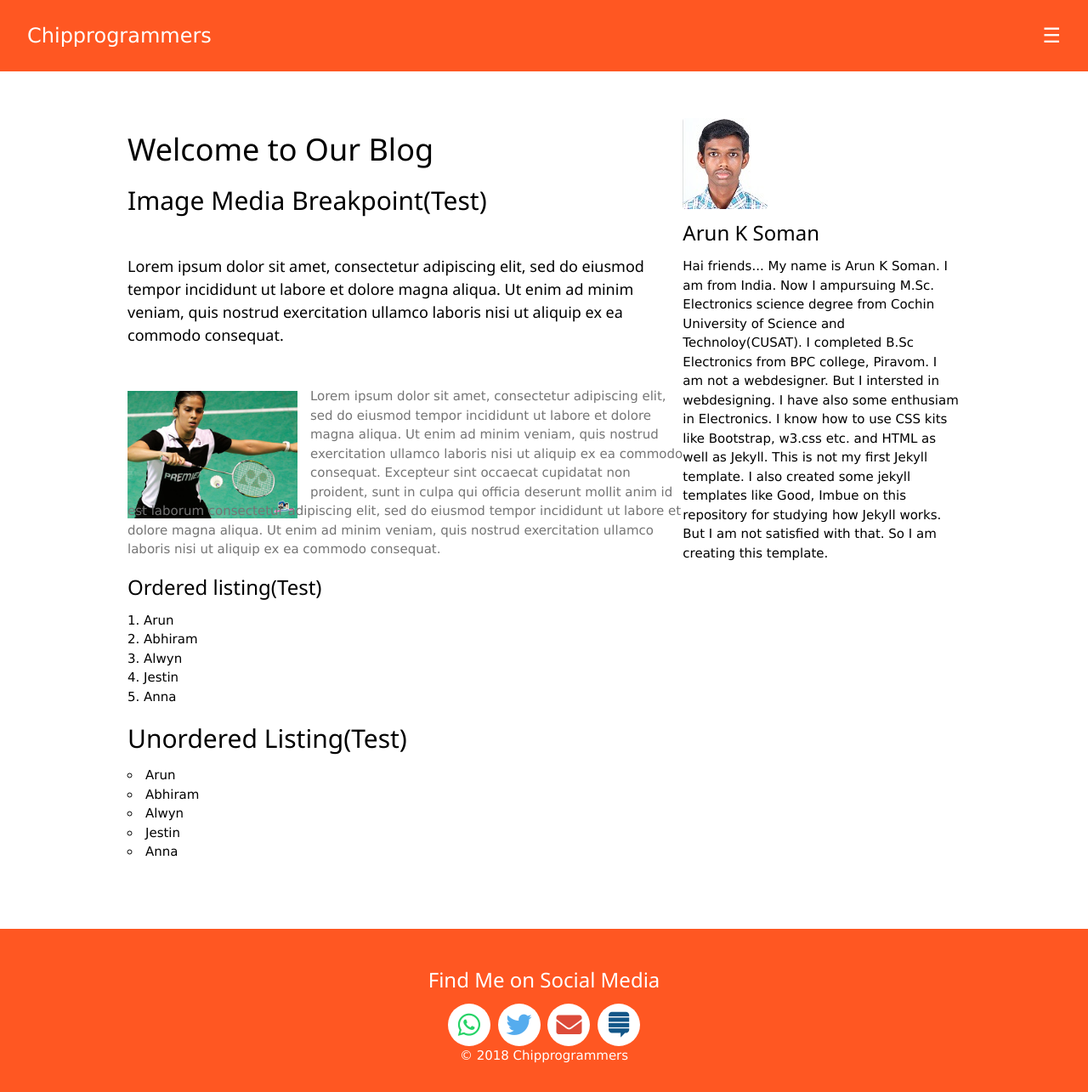
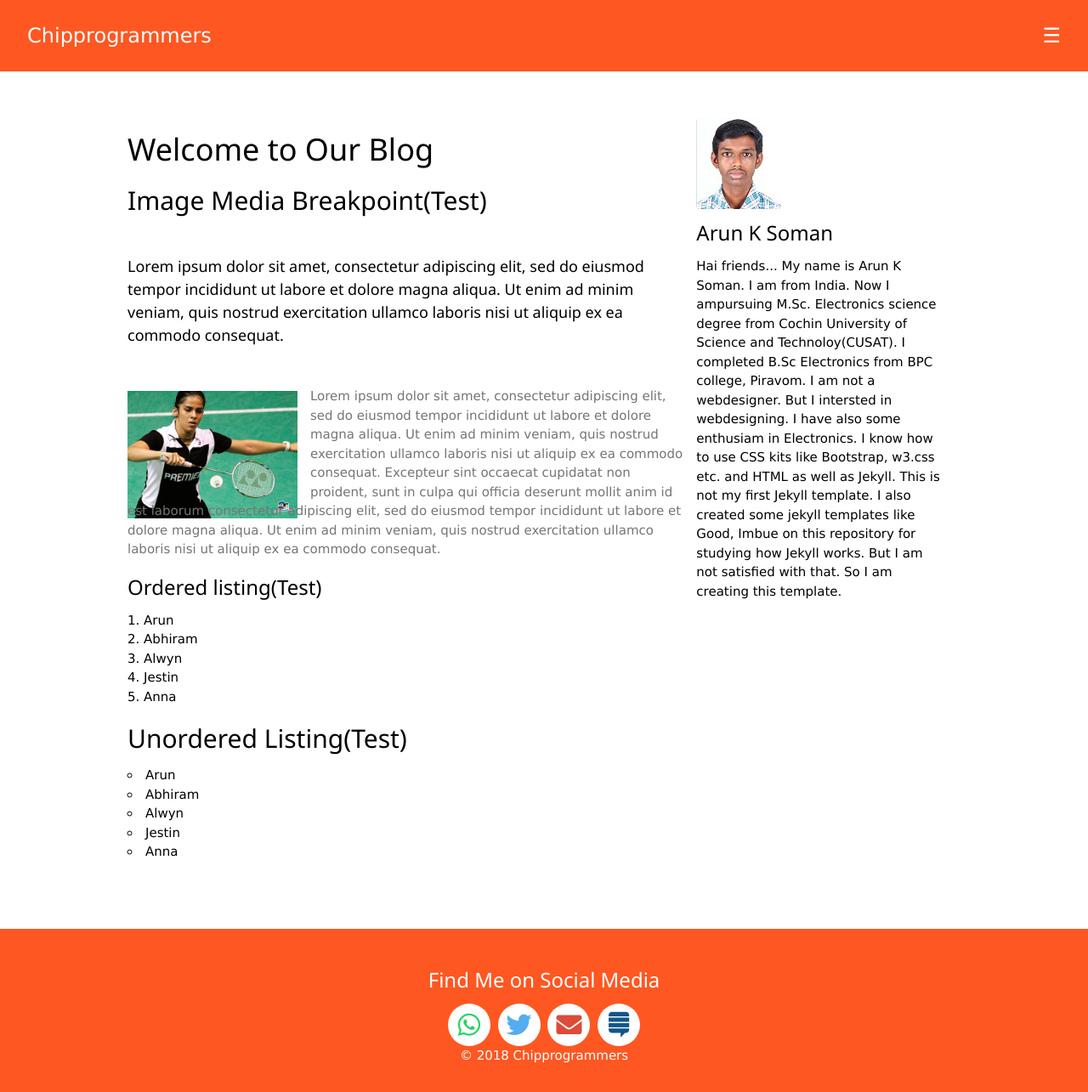
Before and after one commit to techiworld/techiworld.github.io, a Jekyll site: the page built from index.md, in a window 1280 px wide and 1285 px high. Shown: the whole window at 85% size. Built offline with Jekyll 4.4.1, drawn with Linux system fonts in a browser that asks for light colours.

Commit message:
Update default.html

```diff
--- a/_layouts/default.html
+++ b/_layouts/default.html
@@ -12,7 +12,7 @@
       <h1>{{ page.title }}</h1>
       {{ content }}
     </div>
-    <div class="w3-third w3-hide-small">
+    <div class="w3-third w3-container w3-content w3-hide-small">
       {% include about_me.html %}
     </div>
   </div>
```
